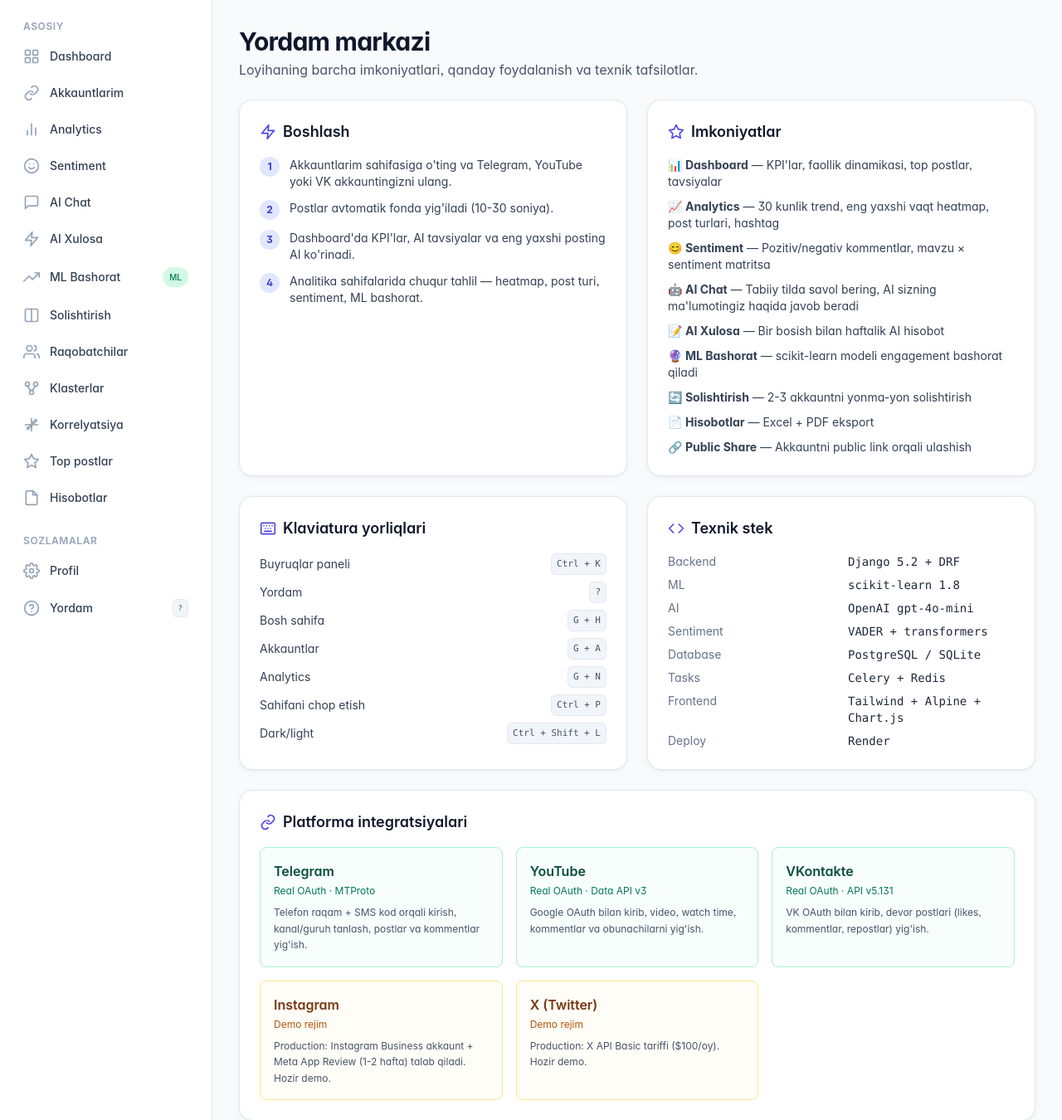
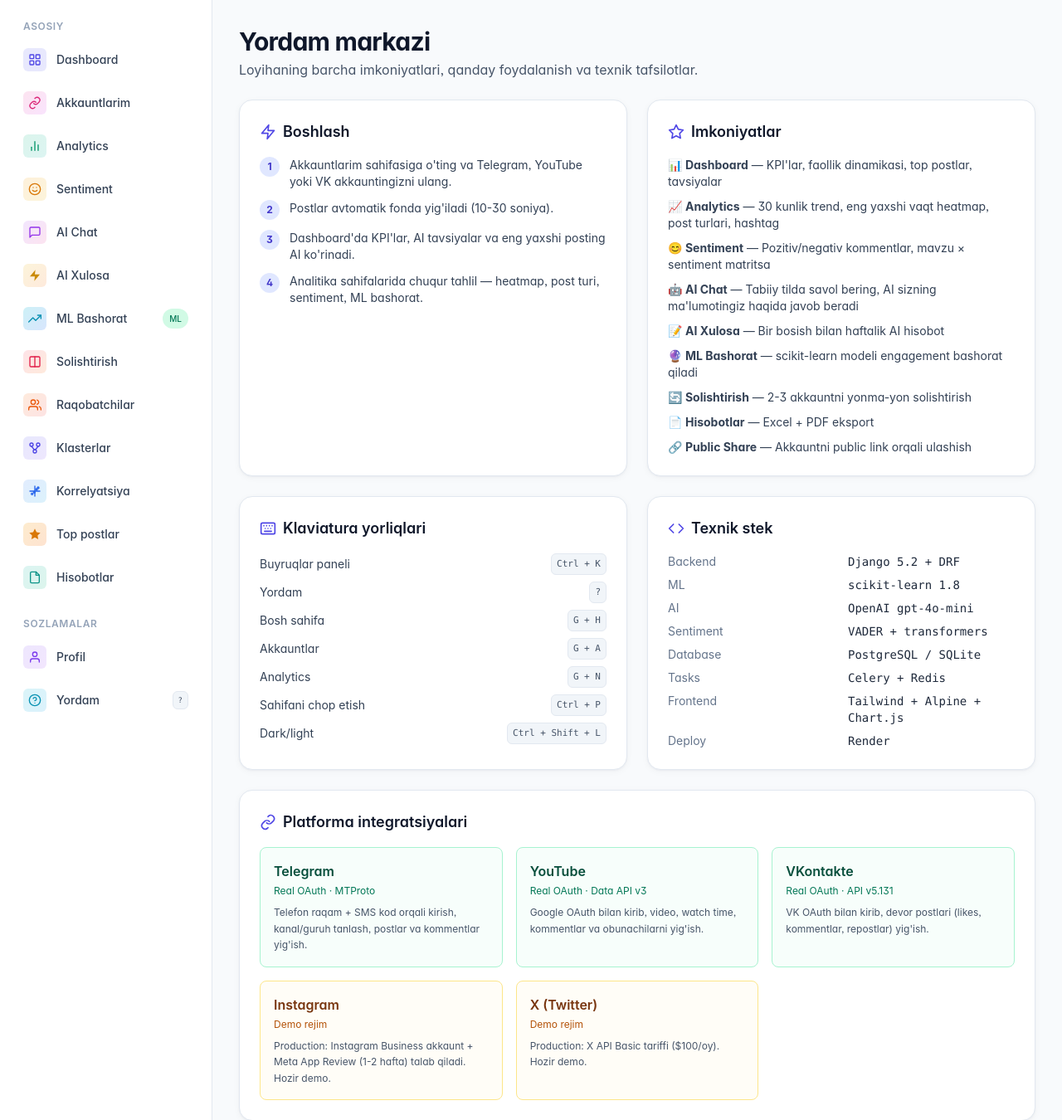
Before and after one commit to Sardor2004777/social-media-analytics, a Django app: page /help/ in a window 1280 px wide. Shown: the part 64-1414 px from the top of the page at 83% size. Run offline with Django 5.2, Linux system fonts and the light colour scheme; style sheets or scripts are compiled from the project's sources; parts of the project's set-up code (start-up, migrations or seed data) failed here and were passed over; some libraries are stand-ins or nearby versions; some web fonts are replaced.

Commit message:
feat(ux): rich-color sidebar icons + flag-based language picker
Two visual upgrades the user explicitly asked for:

- Sidebar nav icons each get a tiny gradient-tinted square wrapper
  (h-7 w-7 rounded-md bg-gradient-to-br from-X/15 to-Y/15 text-X-600).
  Each item picks its own colour family — Dashboard brand-indigo,
  Akkauntlarim pink-fuchsia, Analytics emerald-teal, Sentiment amber-
  yellow, AI Chat purple-pink, AI Xulosa yellow-orange (filled bolt),
  ML Bashorat cyan-blue, Solishtirish rose-orange, Raqobatchilar
  orange-red, Klasterlar indigo-violet, Korrelyatsiya blue-sky, Top
  postlar amber-orange (filled star), Hisobotlar teal-emerald, Profil
  violet-purple (proper person silhouette, not the gear cog the user
  flagged), Yordam cyan-sky.

- Navbar language switcher: replaces the bare <select> with an
  Alpine.js dropdown showing the current language flag + code (🇺🇿 UZ
  / 🇷🇺 RU / 🇬🇧 EN). Click expands a 3-row menu with full language
  names + check marks on the active row. Each option is a submit
  button on a single shared <form action='set_language'> so it works
  without JS too if Alpine fails to load.

i18n strings (uz/ru/en .po files) untouched — the new wrappers are
purely presentational; existing translations still apply to the
labels they wrap.

Co-Authored-By: Claude Opus 4.7 (1M context) <noreply@anthropic.com>

```diff
--- a/templates/dashboard/_shell.html
+++ b/templates/dashboard/_shell.html
@@ -60,7 +60,9 @@
            class="flex items-center gap-3 px-3 py-2.5 rounded-lg transition
                   {% if active_nav == 'dashboard' %}bg-brand-50 dark:bg-brand-900/30 text-brand-700 dark:text-brand-300
                   {% else %}text-slate-700 dark:text-slate-300 hover:bg-slate-100 dark:hover:bg-slate-800{% endif %}">
-          <svg class="h-5 w-5 {% if active_nav != 'dashboard' %}text-slate-400{% endif %}" viewBox="0 0 24 24" fill="none" stroke="currentColor" stroke-width="2" stroke-linecap="round" stroke-linejoin="round"><rect x="3" y="3" width="7" height="7" rx="1"/><rect x="14" y="3" width="7" height="7" rx="1"/><rect x="3" y="14" width="7" height="7" rx="1"/><rect x="14" y="14" width="7" height="7" rx="1"/></svg>
+          <span class="inline-flex h-7 w-7 items-center justify-center rounded-md bg-gradient-to-br from-brand-500/15 to-indigo-500/15 text-brand-600 dark:text-brand-400">
+            <svg class="h-4 w-4" viewBox="0 0 24 24" fill="none" stroke="currentColor" stroke-width="2" stroke-linecap="round" stroke-linejoin="round"><rect x="3" y="3" width="7" height="7" rx="1"/><rect x="14" y="3" width="7" height="7" rx="1"/><rect x="3" y="14" width="7" height="7" rx="1"/><rect x="14" y="14" width="7" height="7" rx="1"/></svg>
+          </span>
           {% trans "Dashboard" %}
         </a>
 
@@ -68,7 +70,9 @@
            class="flex items-center gap-3 px-3 py-2.5 rounded-lg transition
                   {% if active_nav == 'accounts' %}bg-brand-50 dark:bg-brand-900/30 text-brand-700 dark:text-brand-300
                   {% else %}text-slate-700 dark:text-slate-300 hover:bg-slate-100 dark:hover:bg-slate-800{% endif %}">
-          <svg class="h-5 w-5 {% if active_nav != 'accounts' %}text-slate-400{% endif %}" viewBox="0 0 24 24" fill="none" stroke="currentColor" stroke-width="2" stroke-linecap="round" stroke-linejoin="round"><path d="M10 13a5 5 0 007 0l3-3a5 5 0 00-7-7l-1 1"/><path d="M14 11a5 5 0 00-7 0l-3 3a5 5 0 007 7l1-1"/></svg>
+          <span class="inline-flex h-7 w-7 items-center justify-center rounded-md bg-gradient-to-br from-pink-500/15 to-fuchsia-500/15 text-pink-600 dark:text-pink-400">
+            <svg class="h-4 w-4" viewBox="0 0 24 24" fill="none" stroke="currentColor" stroke-width="2" stroke-linecap="round" stroke-linejoin="round"><path d="M10 13a5 5 0 007 0l3-3a5 5 0 00-7-7l-1 1"/><path d="M14 11a5 5 0 00-7 0l-3 3a5 5 0 007 7l1-1"/></svg>
+          </span>
           {% trans "Akkauntlarim" %}
           {% if user.is_authenticated and user.connected_accounts.all.count %}
           <span class="ml-auto inline-flex items-center rounded-full bg-slate-100 dark:bg-slate-800 px-2 py-0.5 text-[10px] font-medium text-slate-600 dark:text-slate-400">{{ user.connected_accounts.all.count }}</span>
@@ -79,7 +83,9 @@
            class="flex items-center gap-3 px-3 py-2.5 rounded-lg transition
                   {% if active_nav == 'analytics' %}bg-brand-50 dark:bg-brand-900/30 text-brand-700 dark:text-brand-300
                   {% else %}text-slate-700 dark:text-slate-300 hover:bg-slate-100 dark:hover:bg-slate-800{% endif %}">
-          <svg class="h-5 w-5 {% if active_nav != 'analytics' %}text-slate-400{% endif %}" viewBox="0 0 24 24" fill="none" stroke="currentColor" stroke-width="2" stroke-linecap="round" stroke-linejoin="round"><line x1="18" y1="20" x2="18" y2="10"/><line x1="12" y1="20" x2="12" y2="4"/><line x1="6" y1="20" x2="6" y2="14"/></svg>
+          <span class="inline-flex h-7 w-7 items-center justify-center rounded-md bg-gradient-to-br from-emerald-500/15 to-teal-500/15 text-emerald-600 dark:text-emerald-400">
+            <svg class="h-4 w-4" viewBox="0 0 24 24" fill="none" stroke="currentColor" stroke-width="2" stroke-linecap="round" stroke-linejoin="round"><line x1="18" y1="20" x2="18" y2="10"/><line x1="12" y1="20" x2="12" y2="4"/><line x1="6" y1="20" x2="6" y2="14"/></svg>
+          </span>
           {% trans "Analytics" %}
         </a>
 
@@ -87,7 +93,9 @@
            class="flex items-center gap-3 px-3 py-2.5 rounded-lg transition
                   {% if active_nav == 'sentiment' %}bg-brand-50 dark:bg-brand-900/30 text-brand-700 dark:text-brand-300
                   {% else %}text-slate-700 dark:text-slate-300 hover:bg-slate-100 dark:hover:bg-slate-800{% endif %}">
-          <svg class="h-5 w-5 {% if active_nav != 'sentiment' %}text-slate-400{% endif %}" viewBox="0 0 24 24" fill="none" stroke="currentColor" stroke-width="2" stroke-linecap="round" stroke-linejoin="round"><circle cx="12" cy="12" r="10"/><path d="M8 14s1.5 2 4 2 4-2 4-2"/><line x1="9" y1="9" x2="9.01" y2="9"/><line x1="15" y1="9" x2="15.01" y2="9"/></svg>
+          <span class="inline-flex h-7 w-7 items-center justify-center rounded-md bg-gradient-to-br from-amber-500/15 to-yellow-500/15 text-amber-600 dark:text-amber-400">
+            <svg class="h-4 w-4" viewBox="0 0 24 24" fill="none" stroke="currentColor" stroke-width="2" stroke-linecap="round" stroke-linejoin="round"><circle cx="12" cy="12" r="10"/><path d="M8 14s1.5 2 4 2 4-2 4-2"/><line x1="9" y1="9" x2="9.01" y2="9"/><line x1="15" y1="9" x2="15.01" y2="9"/></svg>
+          </span>
           {% trans "Sentiment" %}
         </a>
 
@@ -95,7 +103,9 @@
            class="flex items-center gap-3 px-3 py-2.5 rounded-lg transition
                   {% if active_nav == 'chat' %}bg-brand-50 dark:bg-brand-900/30 text-brand-700 dark:text-brand-300
                   {% else %}text-slate-700 dark:text-slate-300 hover:bg-slate-100 dark:hover:bg-slate-800{% endif %}">
-          <svg class="h-5 w-5 {% if active_nav != 'chat' %}text-slate-400{% endif %}" viewBox="0 0 24 24" fill="none" stroke="currentColor" stroke-width="2" stroke-linecap="round" stroke-linejoin="round"><path d="M21 15a2 2 0 01-2 2H7l-4 4V5a2 2 0 012-2h14a2 2 0 012 2z"/></svg>
+          <span class="inline-flex h-7 w-7 items-center justify-center rounded-md bg-gradient-to-br from-purple-500/15 to-pink-500/15 text-purple-600 dark:text-purple-400">
+            <svg class="h-4 w-4" viewBox="0 0 24 24" fill="none" stroke="currentColor" stroke-width="2" stroke-linecap="round" stroke-linejoin="round"><path d="M21 15a2 2 0 01-2 2H7l-4 4V5a2 2 0 012-2h14a2 2 0 012 2z"/></svg>
+          </span>
           {% trans "AI Chat" %}
         </a>
 
@@ -103,7 +113,9 @@
            class="flex items-center gap-3 px-3 py-2.5 rounded-lg transition
                   {% if active_nav == 'digest' %}bg-brand-50 dark:bg-brand-900/30 text-brand-700 dark:text-brand-300
                   {% else %}text-slate-700 dark:text-slate-300 hover:bg-slate-100 dark:hover:bg-slate-800{% endif %}">
-          <svg class="h-5 w-5 {% if active_nav != 'digest' %}text-slate-400{% endif %}" viewBox="0 0 24 24" fill="none" stroke="currentColor" stroke-width="2" stroke-linecap="round" stroke-linejoin="round"><polygon points="13 2 3 14 12 14 11 22 21 10 12 10 13 2"/></svg>
+          <span class="inline-flex h-7 w-7 items-center justify-center rounded-md bg-gradient-to-br from-yellow-500/15 to-orange-500/15 text-yellow-600 dark:text-yellow-400">
+            <svg class="h-4 w-4" viewBox="0 0 24 24" fill="currentColor" stroke="none"><polygon points="13 2 3 14 12 14 11 22 21 10 12 10 13 2"/></svg>
+          </span>
           {% trans "AI Xulosa" %}
         </a>
 
@@ -111,7 +123,9 @@
            class="flex items-center gap-3 px-3 py-2.5 rounded-lg transition
                   {% if active_nav == 'predict' %}bg-brand-50 dark:bg-brand-900/30 text-brand-700 dark:text-brand-300
                   {% else %}text-slate-700 dark:text-slate-300 hover:bg-slate-100 dark:hover:bg-slate-800{% endif %}">
-          <svg class="h-5 w-5 {% if active_nav != 'predict' %}text-slate-400{% endif %}" viewBox="0 0 24 24" fill="none" stroke="currentColor" stroke-width="2" stroke-linecap="round" stroke-linejoin="round"><polyline points="23 6 13.5 15.5 8.5 10.5 1 18"/><polyline points="17 6 23 6 23 12"/></svg>
+          <span class="inline-flex h-7 w-7 items-center justify-center rounded-md bg-gradient-to-br from-cyan-500/20 to-blue-500/20 text-cyan-600 dark:text-cyan-400">
+            <svg class="h-4 w-4" viewBox="0 0 24 24" fill="none" stroke="currentColor" stroke-width="2" stroke-linecap="round" stroke-linejoin="round"><polyline points="23 6 13.5 15.5 8.5 10.5 1 18"/><polyline points="17 6 23 6 23 12"/></svg>
+          </span>
           {% trans "ML Bashorat" %}
           <span class="ml-auto inline-flex items-center rounded-full bg-emerald-100 dark:bg-emerald-900/40 px-2 py-0.5 text-[10px] font-medium text-emerald-700 dark:text-emerald-400">ML</span>
         </a>
@@ -120,7 +134,9 @@
            class="flex items-center gap-3 px-3 py-2.5 rounded-lg transition
                   {% if active_nav == 'compare' %}bg-brand-50 dark:bg-brand-900/30 text-brand-700 dark:text-brand-300
                   {% else %}text-slate-700 dark:text-slate-300 hover:bg-slate-100 dark:hover:bg-slate-800{% endif %}">
-          <svg class="h-5 w-5 {% if active_nav != 'compare' %}text-slate-400{% endif %}" viewBox="0 0 24 24" fill="none" stroke="currentColor" stroke-width="2" stroke-linecap="round" stroke-linejoin="round"><rect x="3" y="3" width="18" height="18" rx="2"/><line x1="12" y1="3" x2="12" y2="21"/></svg>
+          <span class="inline-flex h-7 w-7 items-center justify-center rounded-md bg-gradient-to-br from-rose-500/15 to-orange-500/15 text-rose-600 dark:text-rose-400">
+            <svg class="h-4 w-4" viewBox="0 0 24 24" fill="none" stroke="currentColor" stroke-width="2" stroke-linecap="round" stroke-linejoin="round"><rect x="3" y="3" width="18" height="18" rx="2"/><line x1="12" y1="3" x2="12" y2="21"/></svg>
+          </span>
           {% trans "Solishtirish" %}
         </a>
 
@@ -128,7 +144,9 @@
            class="flex items-center gap-3 px-3 py-2.5 rounded-lg transition
                   {% if active_nav == 'competitors' %}bg-brand-50 dark:bg-brand-900/30 text-brand-700 dark:text-brand-300
                   {% else %}text-slate-700 dark:text-slate-300 hover:bg-slate-100 dark:hover:bg-slate-800{% endif %}">
-          <svg class="h-5 w-5 {% if active_nav != 'competitors' %}text-slate-400{% endif %}" viewBox="0 0 24 24" fill="none" stroke="currentColor" stroke-width="2" stroke-linecap="round" stroke-linejoin="round"><path d="M17 21v-2a4 4 0 00-4-4H5a4 4 0 00-4 4v2"/><circle cx="9" cy="7" r="4"/><path d="M23 21v-2a4 4 0 00-3-3.87"/><path d="M16 3.13a4 4 0 010 7.75"/></svg>
+          <span class="inline-flex h-7 w-7 items-center justify-center rounded-md bg-gradient-to-br from-orange-500/15 to-red-500/15 text-orange-600 dark:text-orange-400">
+            <svg class="h-4 w-4" viewBox="0 0 24 24" fill="none" stroke="currentColor" stroke-width="2" stroke-linecap="round" stroke-linejoin="round"><path d="M17 21v-2a4 4 0 00-4-4H5a4 4 0 00-4 4v2"/><circle cx="9" cy="7" r="4"/><path d="M23 21v-2a4 4 0 00-3-3.87"/><path d="M16 3.13a4 4 0 010 7.75"/></svg>
+          </span>
           {% trans "Raqobatchilar" %}
         </a>
 
@@ -136,7 +154,9 @@
            class="flex items-center gap-3 px-3 py-2.5 rounded-lg transition
                   {% if active_nav == 'clusters' %}bg-brand-50 dark:bg-brand-900/30 text-brand-700 dark:text-brand-300
                   {% else %}text-slate-700 dark:text-slate-300 hover:bg-slate-100 dark:hover:bg-slate-800{% endif %}">
-          <svg class="h-5 w-5 {% if active_nav != 'clusters' %}text-slate-400{% endif %}" viewBox="0 0 24 24" fill="none" stroke="currentColor" stroke-width="2" stroke-linecap="round" stroke-linejoin="round"><circle cx="6" cy="6" r="3"/><circle cx="18" cy="6" r="3"/><circle cx="12" cy="18" r="3"/><line x1="6" y1="9" x2="11" y2="15"/><line x1="18" y1="9" x2="13" y2="15"/></svg>
+          <span class="inline-flex h-7 w-7 items-center justify-center rounded-md bg-gradient-to-br from-indigo-500/15 to-violet-500/15 text-indigo-600 dark:text-indigo-400">
+            <svg class="h-4 w-4" viewBox="0 0 24 24" fill="none" stroke="currentColor" stroke-width="2" stroke-linecap="round" stroke-linejoin="round"><circle cx="6" cy="6" r="3"/><circle cx="18" cy="6" r="3"/><circle cx="12" cy="18" r="3"/><line x1="6" y1="9" x2="11" y2="15"/><line x1="18" y1="9" x2="13" y2="15"/></svg>
+          </span>
           {% trans "Klasterlar" %}
         </a>
 
@@ -144,7 +164,9 @@
            class="flex items-center gap-3 px-3 py-2.5 rounded-lg transition
                   {% if active_nav == 'correlation' %}bg-brand-50 dark:bg-brand-900/30 text-brand-700 dark:text-brand-300
                   {% else %}text-slate-700 dark:text-slate-300 hover:bg-slate-100 dark:hover:bg-slate-800{% endif %}">
-          <svg class="h-5 w-5 {% if active_nav != 'correlation' %}text-slate-400{% endif %}" viewBox="0 0 24 24" fill="none" stroke="currentColor" stroke-width="2" stroke-linecap="round" stroke-linejoin="round"><line x1="3" y1="12" x2="21" y2="12"/><line x1="12" y1="3" x2="12" y2="21"/><circle cx="7" cy="17" r="1.5"/><circle cx="11" cy="14" r="1.5"/><circle cx="15" cy="9" r="1.5"/><circle cx="18" cy="6" r="1.5"/></svg>
+          <span class="inline-flex h-7 w-7 items-center justify-center rounded-md bg-gradient-to-br from-blue-500/15 to-sky-500/15 text-blue-600 dark:text-blue-400">
+            <svg class="h-4 w-4" viewBox="0 0 24 24" fill="none" stroke="currentColor" stroke-width="2" stroke-linecap="round" stroke-linejoin="round"><line x1="3" y1="12" x2="21" y2="12"/><line x1="12" y1="3" x2="12" y2="21"/><circle cx="7" cy="17" r="1.5"/><circle cx="11" cy="14" r="1.5"/><circle cx="15" cy="9" r="1.5"/><circle cx="18" cy="6" r="1.5"/></svg>
+          </span>
           {% trans "Korrelyatsiya" %}
         </a>
 
@@ -152,7 +174,9 @@
            class="flex items-center gap-3 px-3 py-2.5 rounded-lg transition
                   {% if active_nav == 'top_posts' %}bg-brand-50 dark:bg-brand-900/30 text-brand-700 dark:text-brand-300
                   {% else %}text-slate-700 dark:text-slate-300 hover:bg-slate-100 dark:hover:bg-slate-800{% endif %}">
-          <svg class="h-5 w-5 {% if active_nav != 'top_posts' %}text-slate-400{% endif %}" viewBox="0 0 24 24" fill="none" stroke="currentColor" stroke-width="2" stroke-linecap="round" stroke-linejoin="round"><polygon points="12 2 15.09 8.26 22 9.27 17 14.14 18.18 21.02 12 17.77 5.82 21.02 7 14.14 2 9.27 8.91 8.26 12 2"/></svg>
+          <span class="inline-flex h-7 w-7 items-center justify-center rounded-md bg-gradient-to-br from-amber-500/20 to-orange-500/20 text-amber-600 dark:text-amber-400">
+            <svg class="h-4 w-4" viewBox="0 0 24 24" fill="currentColor" stroke="none"><polygon points="12 2 15.09 8.26 22 9.27 17 14.14 18.18 21.02 12 17.77 5.82 21.02 7 14.14 2 9.27 8.91 8.26 12 2"/></svg>
+          </span>
           {% trans "Top postlar" %}
         </a>
 
@@ -160,7 +184,9 @@
            class="flex items-center gap-3 px-3 py-2.5 rounded-lg transition
                   {% if active_nav == 'reports' %}bg-brand-50 dark:bg-brand-900/30 text-brand-700 dark:text-brand-300
                   {% else %}text-slate-700 dark:text-slate-300 hover:bg-slate-100 dark:hover:bg-slate-800{% endif %}">
-          <svg class="h-5 w-5 {% if active_nav != 'reports' %}text-slate-400{% endif %}" viewBox="0 0 24 24" fill="none" stroke="currentColor" stroke-width="2" stroke-linecap="round" stroke-linejoin="round"><path d="M14 2H6a2 2 0 00-2 2v16a2 2 0 002 2h12a2 2 0 002-2V8z"/><polyline points="14 2 14 8 20 8"/></svg>
+          <span class="inline-flex h-7 w-7 items-center justify-center rounded-md bg-gradient-to-br from-teal-500/15 to-emerald-500/15 text-teal-600 dark:text-teal-400">
+            <svg class="h-4 w-4" viewBox="0 0 24 24" fill="none" stroke="currentColor" stroke-width="2" stroke-linecap="round" stroke-linejoin="round"><path d="M14 2H6a2 2 0 00-2 2v16a2 2 0 002 2h12a2 2 0 002-2V8z"/><polyline points="14 2 14 8 20 8"/></svg>
+          </span>
           {% trans "Hisobotlar" %}
         </a>
 
@@ -170,13 +196,17 @@
            class="flex items-center gap-3 px-3 py-2.5 rounded-lg transition
                   {% if active_nav == 'settings' %}bg-brand-50 dark:bg-brand-900/30 text-brand-700 dark:text-brand-300
                   {% else %}text-slate-700 dark:text-slate-300 hover:bg-slate-100 dark:hover:bg-slate-800{% endif %}">
-          <svg class="h-5 w-5 {% if active_nav != 'settings' %}text-slate-400{% endif %}" viewBox="0 0 24 24" fill="none" stroke="currentColor" stroke-width="2" stroke-linecap="round" stroke-linejoin="round"><circle cx="12" cy="12" r="3"/><path d="M19.4 15a1.65 1.65 0 00.33 1.82l.06.06a2 2 0 01-2.83 2.83l-.06-.06a1.65 1.65 0 00-1.82-.33 1.65 1.65 0 00-1 1.51V21a2 2 0 01-4 0v-.09A1.65 1.65 0 009 19.4a1.65 1.65 0 00-1.82.33l-.06.06a2 2 0 01-2.83-2.83l.06-.06a1.65 1.65 0 00.33-1.82 1.65 1.65 0 00-1.51-1H3a2 2 0 010-4h.09A1.65 1.65 0 004.6 9a1.65 1.65 0 00-.33-1.82l-.06-.06a2 2 0 012.83-2.83l.06.06a1.65 1.65 0 001.82.33H9a1.65 1.65 0 001-1.51V3a2 2 0 014 0v.09a1.65 1.65 0 001 1.51 1.65 1.65 0 001.82-.33l.06-.06a2 2 0 012.83 2.83l-.06.06a1.65 1.65 0 00-.33 1.82V9a1.65 1.65 0 001.51 1H21a2 2 0 010 4h-.09a1.65 1.65 0 00-1.51 1z"/></svg>
+          <span class="inline-flex h-7 w-7 items-center justify-center rounded-md bg-gradient-to-br from-violet-500/15 to-purple-500/15 text-violet-600 dark:text-violet-400">
+            <svg class="h-4 w-4" viewBox="0 0 24 24" fill="none" stroke="currentColor" stroke-width="2" stroke-linecap="round" stroke-linejoin="round"><path d="M20 21v-2a4 4 0 00-4-4H8a4 4 0 00-4 4v2"/><circle cx="12" cy="7" r="4"/></svg>
+          </span>
           {% trans "Profil" %}
         </a>
 
         <a href="{% url 'dashboard:help' %}"
            class="flex items-center gap-3 px-3 py-2.5 rounded-lg transition text-slate-700 dark:text-slate-300 hover:bg-slate-100 dark:hover:bg-slate-800">
-          <svg class="h-5 w-5 text-slate-400" viewBox="0 0 24 24" fill="none" stroke="currentColor" stroke-width="2" stroke-linecap="round" stroke-linejoin="round"><circle cx="12" cy="12" r="10"/><path d="M9.09 9a3 3 0 015.83 1c0 2-3 3-3 3"/><line x1="12" y1="17" x2="12.01" y2="17"/></svg>
+          <span class="inline-flex h-7 w-7 items-center justify-center rounded-md bg-gradient-to-br from-cyan-500/15 to-sky-500/15 text-cyan-600 dark:text-cyan-400">
+            <svg class="h-4 w-4" viewBox="0 0 24 24" fill="none" stroke="currentColor" stroke-width="2" stroke-linecap="round" stroke-linejoin="round"><circle cx="12" cy="12" r="10"/><path d="M9.09 9a3 3 0 015.83 1c0 2-3 3-3 3"/><line x1="12" y1="17" x2="12.01" y2="17"/></svg>
+          </span>
           {% trans "Yordam" %}
           <span class="ml-auto kbd !text-[9px] !py-0 !px-1.5">?</span>
         </a>
```
Also changed, not shown: templates/partials/_navbar.html (+34 -16 lines).
